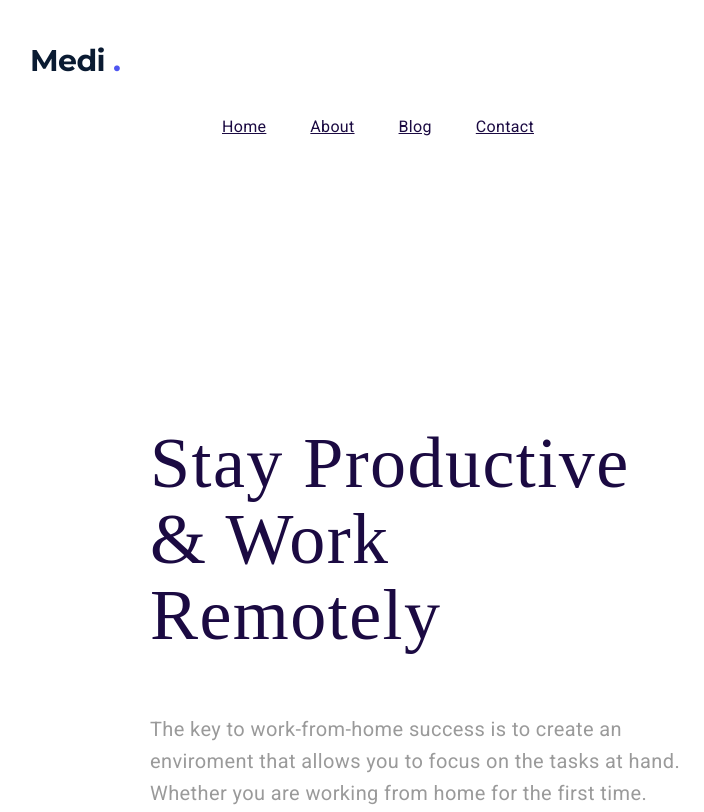
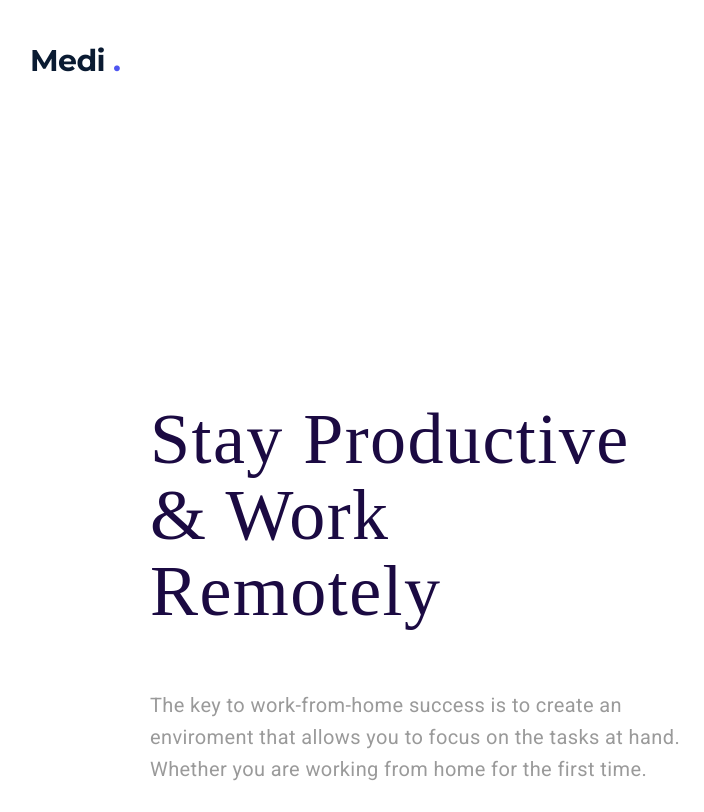
Before and after one commit to WyvanCat/figma-project, a plain HTML site: page index.html in a window 1280 px wide. Shown: the top 812 px of the page, without its empty margins (58-762 px from the left). Drawn offline with Linux system fonts and the light colour scheme; a web font is replaced by a local one.

Commit message:
second commit

```diff
--- a/index.html
+++ b/index.html
@@ -11,33 +11,24 @@
 <link href="https://fonts.googleapis.com/css2?family=Montserrat:wght@700&family=Ramaraja&family=Roboto&display=swap" rel="stylesheet">
 </head>
 <body>
-    <header><!--LOGO AND NAVIGATION-->
+    <header> <!--LOGO AND NAVIGATION-->
 
-        <p class="logo">Medi <span class="logo-dot">.</span></h3>
-        <nav>
-            <a class="nav-links" href="">Home</a>
-            <a class="nav-links" href="">About</a>
-            <a class="nav-links" href="">Blog</a>
-            <a class="nav-links" href="">Contact</a>
-        </nav>
+        <h3 class="logo">Medi <span class="logo-dot">.</span></h3>
 
     </header>
-
     <main>
 
-        <section><!-- TEXT SECTION -->
+        <section> <!-- TEXT SECTION -->
 
             <h1 class="title">Stay Productive & Work Remotely</h1>
-
             <p class="info">The key to work-from-home success is to
                 create an enviroment that allows you to focus on the tasks
                 at hand. Whether you are working from home for the first time.</p>
-
             <button class="intro-button">Learn More</button>
 
         </section>
 
-        <section><!--IMAGE SECTION -->
+        <section> <!--IMAGE SECTION -->
 
             <img class="intro-img" src="images/Frame.png" alt="Woman Meditating">
 
--- a/styles/styles.css
+++ b/styles/styles.css
@@ -1,5 +1,4 @@
 .logo {
-    /*Fix the font */
     font-family: 'Montserrat', sans-serif;
     font-style: normal;
     font-weight: 900;
@@ -29,7 +28,6 @@
 }
 
 .info {
-    /* Fix the Font */
     font-family: 'Roboto', sans-serif;
     font-style: normal;
     font-weight: normal;
@@ -62,23 +60,11 @@
     color: #FFFFFF;
 }
 
-.section { /* Doesn't work? */
+section {
     display: inline-block;
 }
 
-.nav-links {
-    font-family: 'Roboto';
-    font-style: normal;
-    font-weight: normal;
-    font-size: 16px;
-    line-height: 24px;
-    text-align: center;
-    letter-spacing: 0.02em;
-    color: #1B0A42;
-    margin-top: 60px;
-    margin-left: 40px;
+.intro-img {
+    max-width: 604px;
+    width: 100%;
 }
-
-.nav-links:first-of-type {
-    margin-left: 272px;
-}
```
